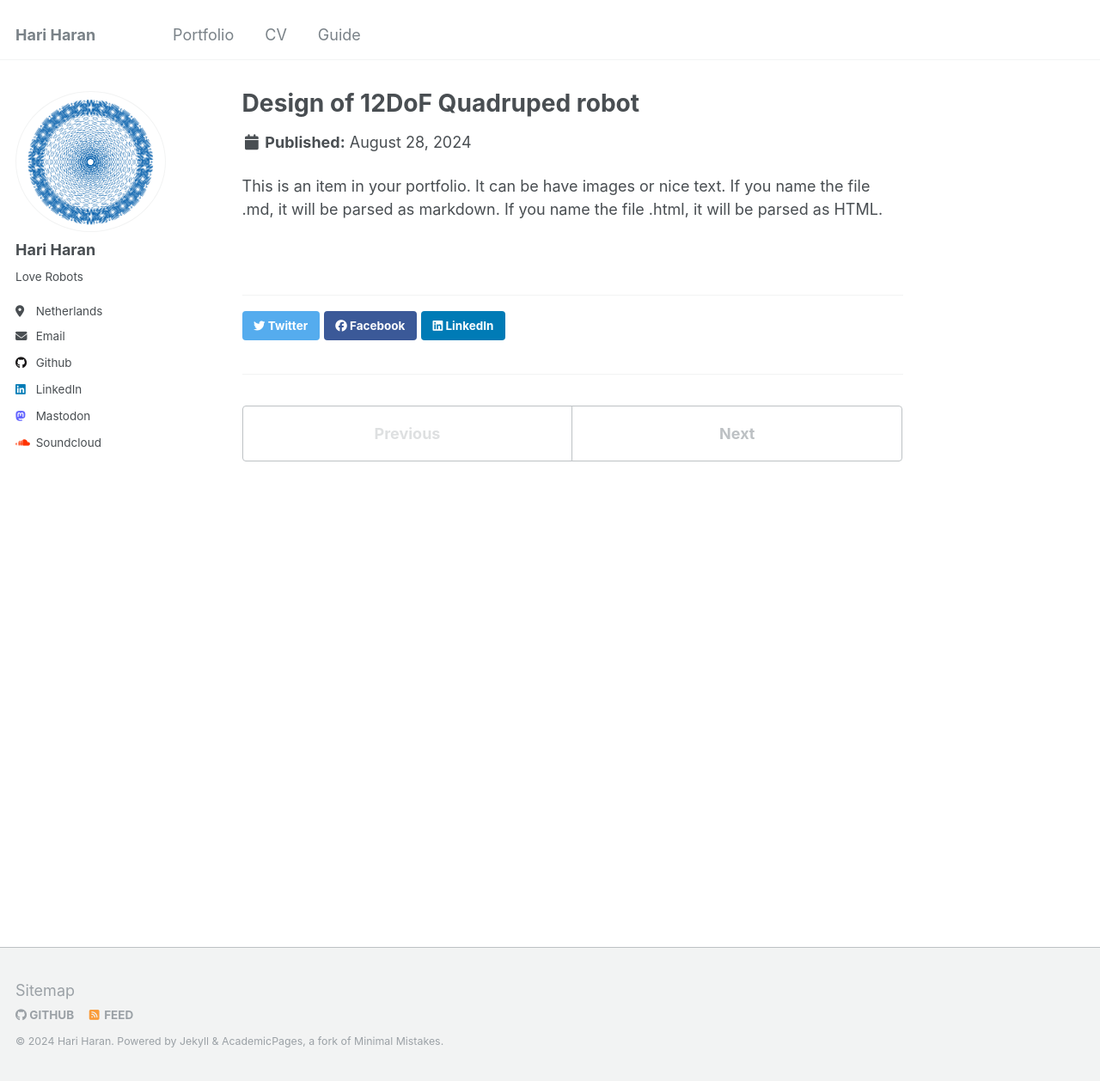
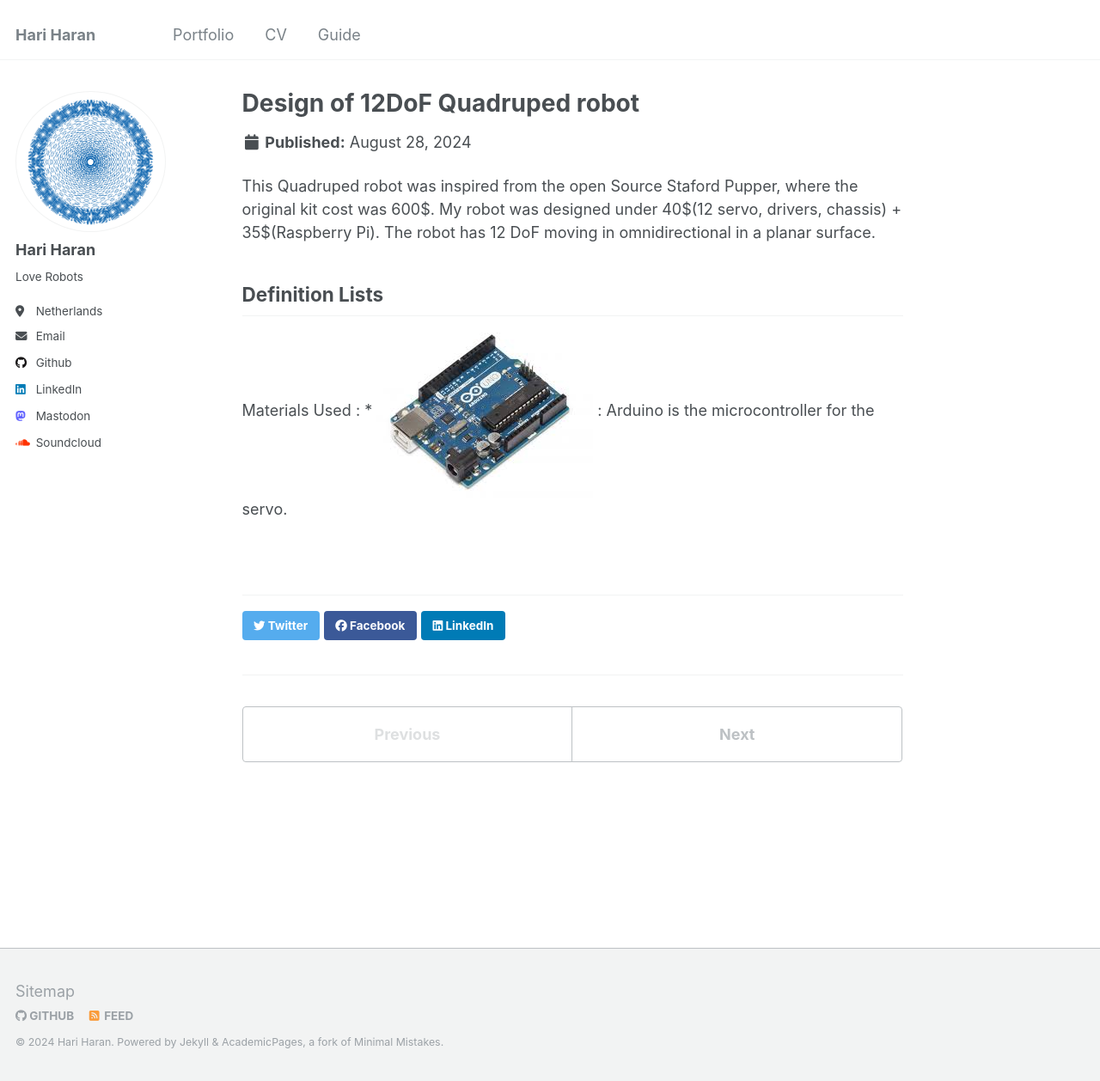
Before and after one commit to hariharan382/drint.github.io, a Jekyll site: the page built from _portfolio/portfolio-1.md, in a window 1280 px wide and 1258 px high. Shown: the whole window at 86% size. Built offline with Jekyll 4.4.1, drawn with Linux system fonts in a browser that asks for light colours.

Commit message:
personal data

```diff
--- a/_portfolio/portfolio-1.md
+++ b/_portfolio/portfolio-1.md
@@ -1,7 +1,12 @@
 ---
 title: "Design of 12DoF Quadruped robot"
-excerpt: "Inspired from staford Pupper, I designed this robot to 3d printable as the orgin 1<br/><img src='/images/500x300.png'>"
+excerpt: "Inspired from staford Pupper, low coast quadruped robot in ROS <br/><img src='/images/quadruped/Quadruped_f360.png>"
 collection: portfolio
 ---
 
-This is an item in your portfolio. It can be have images or nice text. If you name the file .md, it will be parsed as markdown. If you name the file .html, it will be parsed as HTML.
+This Quadruped robot was inspired from the open Source Staford Pupper, where the original kit cost was 600$. My robot was designed under 40$(12 servo, drivers, chassis) + 35$(Raspberry Pi). The robot has 12 DoF moving in omnidirectional in a planar surface.
+
+## Definition Lists
+Materials Used :
+    * <img title="Arduino" alt="Alt text" src="/images/quadruped/arduino_uno.png"> :
+    Arduino is the microcontroller for the servo.
```
Also changed, not shown: images/quadruped/Quadruped_f360.png (added), images/quadruped/RPi_4.png (added), images/quadruped/Servo_shield.png (added), images/quadruped/arduino_uno.png (added), images/quadruped/logitech_attack_3.png (added), images/quadruped/servo.png (added).
